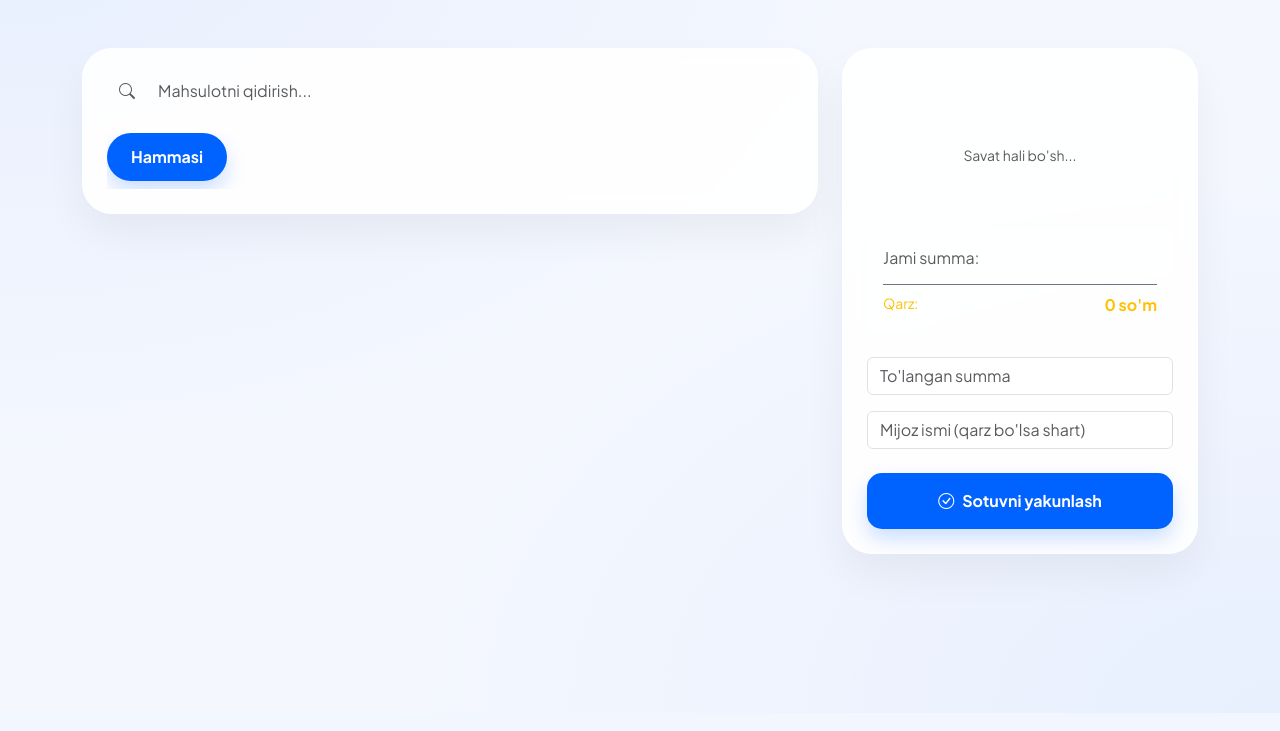
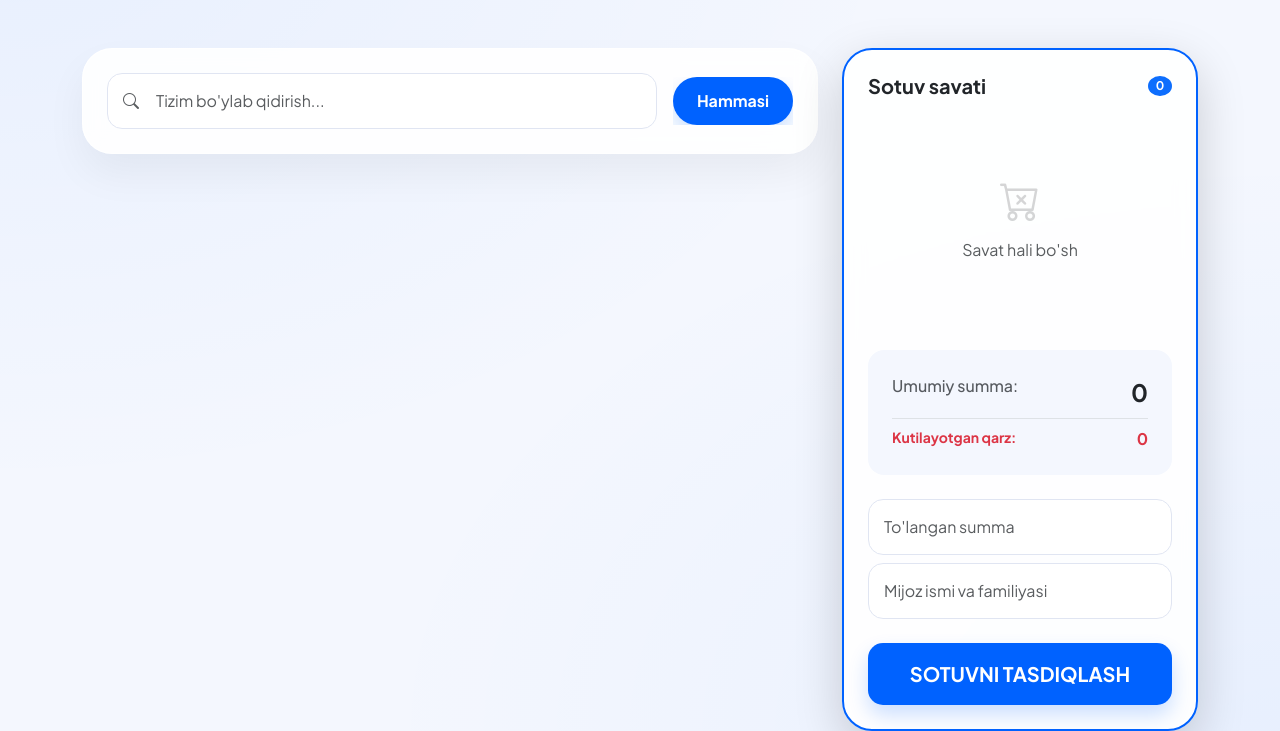
Before and after one commit to urmonaliyevv/market-sayt, a Flask app: page / in a window 1280 px wide. Shown: the part 87-818 px from the top of the page. Before the commit the page ends 659 px from the top, so only its background shows below. Run offline with Flask 3, Linux system fonts and the light colour scheme; the visitor is signed in with stand-in values (Sample User, id 1); data that the repository does not hold is empty; some libraries are stand-ins or nearby versions.

Commit message:
Update index.html

```diff
--- a/templates/index.html
+++ b/templates/index.html
@@ -3,38 +3,41 @@
 <div class="row g-4">
     <div class="col-lg-8">
         <div class="card p-4 mb-4">
-            <div class="input-group mb-4">
-                <span class="input-group-text border-0 bg-transparent"><i class="bi bi-search text-muted"></i></span>
-                <input type="text" id="qidiruv" class="form-control border-0 bg-transparent" placeholder="Mahsulotni qidirish...">
+            <div class="d-flex align-items-center gap-3">
+                <div class="flex-grow-1 position-relative">
+                    <i class="bi bi-search position-absolute top-50 translate-middle-y ms-3 text-muted"></i>
+                    <input type="text" id="qidiruv" class="form-control rounded-input ps-5" placeholder="Tizim bo'ylab qidirish...">
                 </div>
-            <div class="d-flex gap-2 overflow-auto pb-2" id="catBar">
+                <div class="d-flex gap-2 overflow-auto" id="catBar">
                     <button class="btn btn-primary rounded-pill px-4 cat-btn" onclick="filterCat('all', this)">Hammasi</button>
                     {% set cats = [] %}
                     {% for p in products %}
                         {% if p.category and p.category not in cats %}
-                    <button class="btn btn-secondary rounded-pill px-4 cat-btn" style="background: var(--input-bg); border: 1px solid var(--input-border); color: var(--text-color);" onclick="filterCat('{{p.category}}', this)">{{p.category}}</button>
-                    {% if cats.append(p.category) %}{% endif %}
-                    {% endif %}
+                        <button class="btn btn-light rounded-pill px-4 cat-btn" onclick="filterCat('{{p.category}}', this)">{{p.category}}</button>
+                        {% if cats.append(p.category) %}{% endif %}{% endif %}
                     {% endfor %}
                 </div>
             </div>
+        </div>
 
-        <div class="row g-3" id="productGrid">
+        <div class="row g-4" id="productGrid">
             {% for p in products %}
             <div class="col-md-6 prod-item" data-name="{{p.name.lower()}}" data-cat="{{p.category}}">
-                <div class="card p-3 h-100 d-flex flex-column justify-content-between">
-                    <div class="d-flex justify-content-between align-items-center mb-2">
-                        <div>
-                            <h6 class="fw-bold mb-1 text-white">{{p.name}}</h6>
-                            <span class="badge bg-light">{{p.stock}} {{p.unit}}</span>
+                <div class="card p-4 h-100 border-0">
+                    <div class="d-flex justify-content-between align-items-start mb-3">
+                        <div class="glass-icon"><i class="bi bi-box-seam fs-4"></i></div>
+                        <span class="badge {% if p.stock < 10 %}bg-danger{% else %}bg-success{% endif %} rounded-pill px-3">
+                            {{p.stock}} {{p.unit}} mavjud
+                        </span>
                     </div>
-                        <div class="text-end">
-                            <div class="fw-bold fs-5 text-primary">{{p.sell_price|format_money}}</div>
+                    <h5 class="fw-bold mb-1">{{p.name}}</h5>
+                    <p class="text-muted small mb-4">{{p.category or 'Kategoriyasiz'}}</p>
+                    <div class="d-flex justify-content-between align-items-center mt-auto">
+                        <span class="fs-4 fw-bold text-dark">{{p.sell_price|format_money}}</span>
+                        <button class="btn btn-primary btn-sm rounded-pill px-3" onclick="askQuantity('{{p.id}}', '{{p.name}}', '{{p.sell_price}}', '{{p.stock}}', '{{p.unit}}')">
+                            + Qo'shish
+                        </button>
                     </div>
-                    </div>
-                    <button class="btn btn-primary btn-sm mt-auto" onclick="askQuantity('{{p.id}}', '{{p.name}}', '{{p.sell_price}}', '{{p.stock}}', '{{p.unit}}')">
-                        <i class="bi bi-plus-circle me-2"></i>Savatga qo'shish
-                    </button>
                 </div>
             </div>
             {% endfor %}
@@ -42,34 +45,37 @@
     </div>
 
     <div class="col-lg-4">
-        <div class="card p-4 sticky-top" style="top: 100px;">
-            <h5 class="fw-bold mb-4 text-white"><i class="bi bi-cart3 me-2"></i>Savat</h5>
-
-            <div id="cartItems" class="mb-4" style="max-height: 250px; overflow-y: auto; min-height: 80px;">
-                <p class="text-center text-muted py-4 small">Savat hali bo'sh...</p>
+        <div class="card p-4 sticky-top shadow-lg" style="top: 110px; border: 2px solid var(--primary);">
+            <div class="d-flex justify-content-between align-items-center mb-4">
+                <h5 class="fw-bold m-0 text-dark">Sotuv savati</h5>
+                <span class="badge bg-primary rounded-circle" id="cartCount">0</span>
             </div>
 
-            <div class="p-3 rounded-3 mb-4" style="background: rgba(255,255,255,0.05); border: 1px solid var(--border-color);">
-                <div class="d-flex justify-content-between mb-2">
-                    <span class="text-muted">Jami summa:</span>
-                    <span class="fw-bold fs-5 text-white" id="totalVal">0 so'm</span>
-                </div>
-                <div class="d-flex justify-content-between border-top border-secondary pt-2">
-                    <span class="small text-warning">Qarz:</span>
-                    <span class="fw-bold text-warning" id="debtVal">0 so'm</span>
+            <div id="cartItems" class="mb-4" style="max-height: 300px; overflow-y: auto; min-height: 100px;">
+                <div class="text-center py-5">
+                    <i class="bi bi-cart-x fs-1 text-muted opacity-25"></i>
+                    <p class="text-muted mt-2">Savat hali bo'sh</p>
                 </div>
             </div>
 
-            <div class="mb-3">
-                <input type="number" id="paidVal" class="form-control" placeholder="To'langan summa" oninput="calculateDebt()">
+            <div class="p-4 rounded-4 mb-4" style="background: #f4f7fe;">
+                <div class="d-flex justify-content-between mb-2">
+                    <span class="text-muted fw-medium">Umumiy summa:</span>
+                    <span class="fw-bold fs-4" id="totalVal">0</span>
                 </div>
-            <div class="mb-4">
-                <input type="text" id="custName" class="form-control" placeholder="Mijoz ismi (qarz bo'lsa shart)">
+                <div class="d-flex justify-content-between text-danger pt-2 border-top">
+                    <span class="small fw-bold">Kutilayotgan qarz:</span>
+                    <span class="fw-bold" id="debtVal">0</span>
+                </div>
             </div>
 
-            <button class="btn btn-primary w-100 py-3" onclick="completeSale()">
-                <i class="bi bi-check-circle me-2"></i>Sotuvni yakunlash
+            <div class="space-y-3">
+                <input type="number" id="paidVal" class="form-control rounded-input mb-2" placeholder="To'langan summa" oninput="calculateDebt()">
+                <input type="text" id="custName" class="form-control rounded-input mb-4" placeholder="Mijoz ismi va familiyasi">
+                <button class="btn btn-primary w-100 py-3 fs-5" onclick="completeSale()">
+                    SOTUVNI TASDIQLASH
                 </button>
+            </div>
         </div>
     </div>
 </div>
@@ -78,32 +84,12 @@
 let cart = [];
 
 function filterCat(category, btn) {
-    document.querySelectorAll('.cat-btn').forEach(b => {
-        b.classList.remove('btn-primary');
-        b.classList.add('btn-secondary'); // Barcha tugmalarni oddiy rangga qaytarish
-        b.style.background = 'var(--input-bg)'; // O'zgartirilgan stil
-        b.style.borderColor = 'var(--input-border)';
-        b.style.color = 'var(--text-color)';
-    });
-    btn.classList.add('btn-primary'); // Tanlangan tugmani aktiv qilish
-    btn.classList.remove('btn-secondary');
-    btn.style.background = ''; // Primar tugma uchun o'z fonini ishlatadi
-    btn.style.borderColor = '';
-    btn.style.color = '';
-
+    document.querySelectorAll('.cat-btn').forEach(b => b.classList.replace('btn-primary', 'btn-light'));
+    btn.classList.replace('btn-light', 'btn-primary');
     document.querySelectorAll('.prod-item').forEach(item => {
-        const itemCat = item.getAttribute('data-cat');
-        item.style.display = (category === 'all' || itemCat === category) ? 'block' : 'none';
+        item.style.display = (category === 'all' || item.dataset.cat === category) ? 'block' : 'none';
     });
 }
-
-document.getElementById('qidiruv').addEventListener('input', function(e) {
-    const text = e.target.value.toLowerCase();
-    document.querySelectorAll('.prod-item').forEach(item => {
-        const name = item.getAttribute('data-name');
-        item.style.display = name.includes(text) ? 'block' : 'none';
-    });
-});
 
 function askQuantity(id, name, price, stock, unit) {
     Swal.fire({
@@ -112,83 +98,56 @@ function askQuantity(id, name, price, stock, unit) {
         input: 'number',
         inputValue: 1,
         showCancelButton: true,
-        confirmButtonText: 'Savatga qo\'shish',
-        cancelButtonText: 'Bekor qilish'
+        confirmButtonColor: '#0062ff',
+        confirmButtonText: 'Savatga qo\'shish'
     }).then(res => {
         if(res.isConfirmed && res.value > 0) {
-            let q = parseFloat(res.value);
             let item = cart.find(x => x.id == id);
-            if(item) {
-                item.qty += q;
-            } else {
-                cart.push({id, name, price: parseFloat(price), qty: q, unit});
-            }
+            if(item) item.qty += parseFloat(res.value);
+            else cart.push({id, name, price: parseFloat(price), qty: parseFloat(res.value), unit});
             renderCart();
         }
     });
 }
 
 function renderCart() {
-    let h = "";
-    let total = 0;
+    let h = ""; let total = 0;
     cart.forEach((x, index) => {
         let sum = x.price * x.qty;
         total += sum;
         h += `
-        <div class="d-flex justify-content-between mb-3 pb-2 border-bottom border-secondary border-opacity-25">
-            <div>
-                <b class="d-block small text-white">${x.name}</b>
-                <small class="text-muted">${x.qty} ${x.unit} x ${x.price.toLocaleString()}</small>
-            </div>
-            <div class="text-end">
-                <span class="small d-block fw-bold">${sum.toLocaleString()} so'm</span>
-                <i class="bi bi-trash text-danger pointer" onclick="cart.splice(${index},1);renderCart()"></i>
+        <div class="d-flex justify-content-between mb-3 align-items-center">
+            <div><b class="text-dark d-block">${x.name}</b><small class="text-muted">${x.qty} ${x.unit} x ${x.price.toLocaleString()}</small></div>
+            <div class="d-flex align-items-center gap-3">
+                <span class="fw-bold text-primary">${sum.toLocaleString()}</span>
+                <button class="btn btn-sm btn-light rounded-circle" onclick="cart.splice(${index},1);renderCart()"><i class="bi bi-x"></i></button>
             </div>
         </div>`;
     });
-    document.getElementById('cartItems').innerHTML = h || '<p class="text-center text-muted py-4 small">Savat hali bo\'sh...</p>';
+    document.getElementById('cartItems').innerHTML = h || '<div class="text-center py-5"><i class="bi bi-cart-x fs-1 text-muted opacity-25"></i><p class="text-muted mt-2">Savat hali bo\'sh</p></div>';
     document.getElementById('totalVal').innerText = total.toLocaleString() + " so'm";
+    document.getElementById('cartCount').innerText = cart.length;
     calculateDebt();
 }
 
 function calculateDebt() {
-    let totalText = document.getElementById('totalVal').innerText;
-    let total = parseFloat(totalText.replace(/[^0-9.-]+/g, "")) || 0;
+    let total = parseFloat(document.getElementById('totalVal').innerText.replace(/[^0-9.-]+/g, "")) || 0;
     let paid = parseFloat(document.getElementById('paidVal').value) || 0;
-    let debt = Math.max(0, total - paid);
-    document.getElementById('debtVal').innerText = debt.toLocaleString() + " so'm";
+    document.getElementById('debtVal').innerText = Math.max(0, total - paid).toLocaleString() + " so'm";
 }
 
 function completeSale() {
-    if(cart.length == 0) {
-        Swal.fire('Eslatma', 'Savat bo\'sh, mahsulot qo\'shing!', 'warning');
-        return;
-    }
-
-    let totalText = document.getElementById('totalVal').innerText;
-    let total = parseFloat(totalText.replace(/[^0-9.-]+/g, "")) || 0;
+    if(cart.length == 0) return Swal.fire('Xato', 'Savat bo\'sh!', 'error');
+    let total = parseFloat(document.getElementById('totalVal').innerText.replace(/[^0-9.-]+/g, "")) || 0;
     let paid = parseFloat(document.getElementById('paidVal').value) || 0;
-    let customer = document.getElementById('custName').value.trim();
-
-    if (total > paid && customer === "") {
-        Swal.fire('Eslatma', 'Qarz bo\'lsa mijoz ismini yozish shart!', 'warning');
-        return;
-    }
+    let customer = document.getElementById('custName').value;
+    if (total > paid && !customer) return Swal.fire('Diqqat', 'Qarz uchun mijoz ismi shart!', 'warning');
 
     fetch('/bulk_sell', {
         method: 'POST',
         headers: {'Content-Type': 'application/json'},
-        body: JSON.stringify({items: cart, paid: paid, customer: customer || "Umumiy mijoz"})
-    }).then(res => {
-        if(res.ok) {
-            Swal.fire('Muvaffaqiyatli!', 'Savdo amalga oshirildi.', 'success').then(() => location.reload());
-        } else {
-            Swal.fire('Xato!', 'Savdo vaqtida xatolik yuz berdi.', 'error');
-        }
-    }).catch(error => {
-        console.error('Error:', error);
-        Swal.fire('Xato!', 'Server bilan aloqa uzildi.', 'error');
-    });
+        body: JSON.stringify({items: cart, paid: paid, customer: customer})
+    }).then(res => { if(res.ok) location.reload(); });
 }
 </script>
 {% endblock %}
```
Lines whose indentation alone changed are shown as unchanged.
